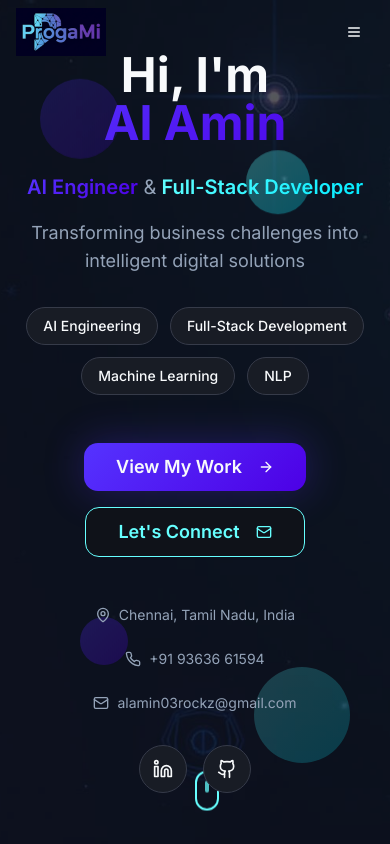
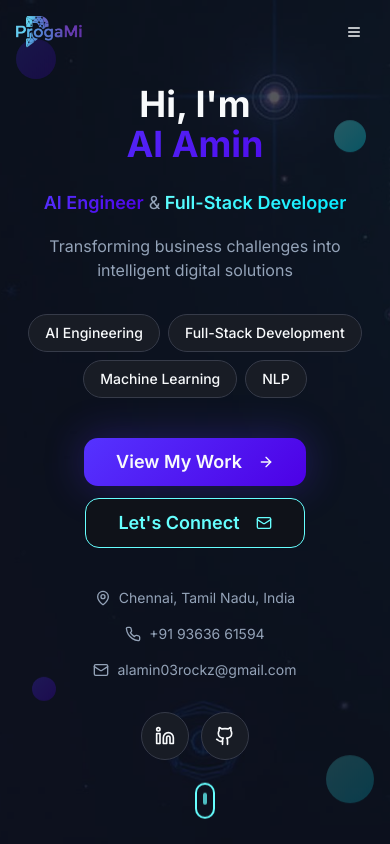
Before and after one commit to Prog-amin/portfolio, a React (Vite) app: page / in a window 390 px wide. Built offline with nearby package versions, Linux system fonts and the light colour scheme.

Commit message:
Initial commit

```diff
--- a/src/App.tsx
+++ b/src/App.tsx
@@ -4,6 +4,7 @@ import { TooltipProvider } from "@/components/ui/tooltip";
 import { QueryClient, QueryClientProvider } from "@tanstack/react-query";
 import { BrowserRouter, Routes, Route } from "react-router-dom";
 import Navigation from "./components/Navigation";
+import ScrollToTop from "./components/ScrollToTop";
 import Index from "./pages/Index";
 import About from "./pages/About";
 import Skills from "./pages/Skills";
@@ -21,6 +22,7 @@ const App = () => (
       <Sonner />
       <BrowserRouter>
         <div className="min-h-screen bg-background text-foreground font-inter">
+          <ScrollToTop />
           <Navigation />
           <Routes>
             <Route path="/" element={<Index />} />
--- a/src/components/Hero.tsx
+++ b/src/components/Hero.tsx
@@ -23,33 +23,33 @@ const Hero = () => {
 
       {/* Floating Elements */}
       <div className="absolute inset-0 overflow-hidden pointer-events-none">
-        <div className="absolute top-20 left-10 w-20 h-20 bg-gradient-primary rounded-full opacity-20 animate-float"></div>
-        <div className="absolute top-40 right-20 w-16 h-16 bg-gradient-accent rounded-full opacity-30 animate-float" style={{ animationDelay: '-2s' }}></div>
-        <div className="absolute bottom-40 left-20 w-12 h-12 bg-gradient-primary rounded-full opacity-25 animate-float" style={{ animationDelay: '-4s' }}></div>
-        <div className="absolute bottom-20 right-10 w-24 h-24 bg-gradient-accent rounded-full opacity-20 animate-float" style={{ animationDelay: '-1s' }}></div>
+        <div className="absolute top-10 sm:top-20 left-4 sm:left-10 w-10 h-10 sm:w-20 sm:h-20 bg-gradient-primary rounded-full opacity-20 animate-float"></div>
+        <div className="absolute top-32 sm:top-40 right-6 sm:right-20 w-8 h-8 sm:w-16 sm:h-16 bg-gradient-accent rounded-full opacity-30 animate-float" style={{ animationDelay: '-2s' }}></div>
+        <div className="absolute bottom-32 sm:bottom-40 left-8 sm:left-20 w-6 h-6 sm:w-12 sm:h-12 bg-gradient-primary rounded-full opacity-25 animate-float" style={{ animationDelay: '-4s' }}></div>
+        <div className="absolute bottom-10 sm:bottom-20 right-4 sm:right-10 w-12 h-12 sm:w-24 sm:h-24 bg-gradient-accent rounded-full opacity-20 animate-float" style={{ animationDelay: '-1s' }}></div>
       </div>
 
       <div className="relative z-10 max-w-7xl mx-auto px-4 sm:px-6 lg:px-8 text-center">
         <div className="animate-slide-up">
           {/* Main Heading */}
-          <h1 className="text-5xl md:text-7xl font-bold mb-6 font-inter">
+          <h1 className="text-4xl sm:text-5xl md:text-7xl font-bold mb-6 font-inter">
             <span className="block text-foreground">Hi, I'm</span>
             <span className="block text-gradient-primary">Al Amin</span>
             {/* <span className="block text-2xl md:text-4xl text-gradient-accent font-medium mt-2">(ProgaMi)</span> */}
           </h1>
 
           {/* Tagline */}
-          <p className="text-xl md:text-2xl text-muted-foreground mb-4 max-w-4xl mx-auto leading-relaxed">
+          <p className="text-lg sm:text-xl md:text-2xl text-muted-foreground mb-4 max-w-4xl mx-auto leading-relaxed px-2">
             <span className="text-gradient-primary font-semibold">AI Engineer</span> &
             <span className="text-gradient-accent font-semibold"> Full-Stack Developer</span>
           </p>
 
-          <p className="text-lg md:text-xl text-muted-foreground mb-8 max-w-3xl mx-auto">
+          <p className="text-base sm:text-lg md:text-xl text-muted-foreground mb-8 max-w-3xl mx-auto px-2">
             Transforming business challenges into intelligent digital solutions
           </p>
 
           {/* Skills Pills */}
-          <div className="flex flex-wrap justify-center gap-3 mb-12">
+          <div className="flex flex-wrap justify-center gap-2 sm:gap-3 mb-10 sm:mb-12 px-2">
             {skills.map((skill, index) => (
               <div
                 key={skill}
@@ -62,7 +62,7 @@ const Hero = () => {
           </div>
 
           {/* CTA Buttons */}
-          <div className="flex flex-col sm:flex-row gap-4 justify-center mb-12">
+          <div className="flex flex-col sm:flex-row gap-3 sm:gap-4 justify-center mb-10 sm:mb-12 px-4">
             <Link to="/projects">
               <Button size="lg" className="bg-gradient-primary hover:opacity-90 text-primary-foreground px-8 py-6 text-lg font-semibold hover-lift glow-primary">
                 View My Work <ArrowRight className="w-5 h-5 ml-2" />
@@ -77,7 +77,7 @@ const Hero = () => {
           </div>
 
           {/* Contact Info */}
-          <div className="flex flex-wrap justify-center gap-6 text-muted-foreground">
+          <div className="flex flex-wrap justify-center gap-4 sm:gap-6 text-muted-foreground px-4">
             <div className="flex items-center gap-2">
               <MapPin className="w-4 h-4" />
               <span className="text-sm">Chennai, Tamil Nadu, India</span>
@@ -97,7 +97,7 @@ const Hero = () => {
           </div>
 
           {/* Social Links */}
-          <div className="flex justify-center gap-4 mt-8">
+          <div className="flex justify-center gap-3 sm:gap-4 mt-8">
             <a
               href="https://linkedin.com/in/al-amin23"
               target="_blank"
@@ -119,8 +119,8 @@ const Hero = () => {
       </div>
 
       {/* Scroll Indicator */}
-      <div className="absolute bottom-8 left-1/2 transform -translate-x-1/2 animate-bounce">
-        <div className="w-6 h-10 border-2 border-accent rounded-full flex justify-center">
+      <div className="absolute bottom-6 sm:bottom-8 left-1/2 transform -translate-x-1/2 animate-bounce">
+        <div className="w-5 sm:w-6 h-9 sm:h-10 border-2 border-accent rounded-full flex justify-center">
           <div className="w-1 h-3 bg-accent rounded-full mt-2 animate-pulse"></div>
         </div>
       </div>
--- a/src/components/Navigation.tsx
+++ b/src/components/Navigation.tsx
@@ -40,7 +40,7 @@ const Navigation = () => {
             <img
               src={logo}
               alt="Logo"
-              className="h-12 w-auto object-contain"
+              className="h-8 sm:h-10 w-auto object-contain"
             />
           </Link>
 
@@ -77,7 +77,7 @@ const Navigation = () => {
       {/* Mobile Navigation */}
       {isOpen && (
         <div className="md:hidden bg-card border-t border-border">
-          <div className="px-4 py-6 space-y-2">
+          <div className="px-4 py-6 space-y-2 max-h-[70vh] overflow-y-auto">
             {navigation.map((item) => (
               <Link
                 key={item.name}
--- a/src/pages/Contact.tsx
+++ b/src/pages/Contact.tsx
@@ -121,7 +121,7 @@ const Contact = () => {
           </p>
         </div>
 
-        <div className="grid lg:grid-cols-2 gap-12">
+        <div className="grid lg:grid-cols-2 gap-8 lg:gap-12">
           {/* Contact Information */}
           <div className="animate-fade-in">
             <h2 className="text-3xl font-bold mb-8 text-gradient-accent">Get In Touch</h2>
@@ -154,7 +154,7 @@ const Contact = () => {
             {/* Social Links */}
             <div className="mb-8">
               <h3 className="text-xl font-bold mb-4">Connect on Social</h3>
-              <div className="flex gap-4">
+              <div className="flex gap-3 sm:gap-4">
                 {socialLinks.map((social, index) => (
                   <a
                     key={social.label}
@@ -208,7 +208,7 @@ const Contact = () => {
               </h2>
 
               <form onSubmit={handleSubmit} className="space-y-6">
-                <div className="grid md:grid-cols-2 gap-4">
+              <div className="grid sm:grid-cols-1 md:grid-cols-2 gap-4">
                   <div>
                     <Label htmlFor="name" className="text-sm font-medium">Name *</Label>
                     <Input
--- a/src/pages/Experience.tsx
+++ b/src/pages/Experience.tsx
@@ -97,7 +97,7 @@ const Experience = () => {
 
           <div className="relative">
             {/* Timeline Line */}
-            <div className="absolute left-8 top-0 bottom-0 w-0.5 bg-gradient-primary hidden md:block"></div>
+            <div className="absolute left-4 sm:left-8 top-0 bottom-0 w-0.5 bg-gradient-primary hidden md:block"></div>
 
             <div className="space-y-8">
               {experiences.map((exp, index) => (
@@ -105,7 +105,7 @@ const Experience = () => {
                   {/* Timeline Dot */}
                   <div className="absolute left-6 w-4 h-4 bg-gradient-primary rounded-full border-4 border-background hidden md:block"></div>
 
-                  <Card className="md:ml-16 bg-gradient-card p-6 hover-lift">
+                  <Card className="md:ml-12 lg:ml-16 bg-gradient-card p-6 hover-lift">
                     <div className="flex flex-col sm:flex-row sm:items-center sm:justify-between mb-4">
                       <div className="flex items-center gap-3 mb-2 sm:mb-0">
                         <div className="w-12 h-12 bg-gradient-primary rounded-lg flex items-center justify-center">
@@ -238,7 +238,7 @@ const Experience = () => {
             Career <span className="text-gradient-accent">Highlights</span>
           </h2>
 
-          <div className="grid md:grid-cols-3 gap-6">
+            <div className="grid sm:grid-cols-2 md:grid-cols-3 gap-4 md:gap-6">
             <Card className="bg-gradient-card p-6 text-center hover-lift animate-fade-in">
               <div className="w-16 h-16 bg-gradient-primary rounded-full flex items-center justify-center mx-auto mb-4">
                 <Briefcase className="w-8 h-8 text-primary-foreground" />
--- a/src/pages/Projects.tsx
+++ b/src/pages/Projects.tsx
@@ -187,7 +187,7 @@ const Projects = () => {
         </div>
 
         {/* Projects Grid */}
-        <div className="grid lg:grid-cols-2 gap-8">
+        <div className="grid sm:grid-cols-1 lg:grid-cols-2 gap-6 sm:gap-8">
           {filteredProjects.map((project, index) => (
             <Card
               key={project.title}
@@ -215,7 +215,7 @@ const Projects = () => {
                 <img src={project.image} alt={`${project.title} project thumbnail`} className="w-full h-full object-cover" loading="lazy" />
                 <div className="absolute inset-0 bg-gradient-to-t from-background/80 via-background/20 to-transparent" />
               </div>
-              <p className="text-muted-foreground mb-4">{project.description}</p>
+              <p className="text-muted-foreground mb-4 text-sm sm:text-base">{project.description}</p>
               <p className="text-sm text-muted-foreground mb-6 leading-relaxed">
                 {project.longDescription}
               </p>
@@ -243,7 +243,7 @@ const Projects = () => {
               </div>
 
               {/* Action Buttons */}
-              <div className="flex flex-wrap gap-3">
+              <div className="flex flex-wrap gap-2 sm:gap-3">
                 {project.links.live && (
                   <Button
                     asChild
--- a/src/pages/Skills.tsx
+++ b/src/pages/Skills.tsx
@@ -103,7 +103,7 @@ const Skills = () => {
           <h2 className="text-3xl font-bold text-center mb-12">
             <span className="text-gradient-accent">Core Expertise</span>
           </h2>
-          <div className="grid md:grid-cols-2 lg:grid-cols-3 gap-6">
+          <div className="grid sm:grid-cols-2 lg:grid-cols-3 gap-4 sm:gap-6">
             {topSkills.map((skill, index) => (
               <Card key={skill.name} className="bg-gradient-card p-6 hover-lift animate-fade-in" style={{ animationDelay: `${index * 0.1}s` }}>
                 <div className="mb-4">
@@ -131,7 +131,7 @@ const Skills = () => {
           <h2 className="text-3xl font-bold text-center mb-12">
             Detailed <span className="text-gradient-primary">Breakdown</span>
           </h2>
-          <div className="grid lg:grid-cols-2 gap-8">
+          <div className="grid sm:grid-cols-1 lg:grid-cols-2 gap-6 lg:gap-8">
             {skillCategories.map((category, index) => (
               <Card
                 key={category.title}
@@ -171,7 +171,7 @@ const Skills = () => {
           <h2 className="text-3xl font-bold text-center mb-12">
             <span className="text-gradient-accent">Technologies & Tools</span>
           </h2>
-          <div className="flex flex-wrap justify-center gap-3">
+          <div className="flex flex-wrap justify-center gap-2 sm:gap-3">
             {[
               'Python', 'JavaScript', 'TypeScript', 'React', 'NextJS', 'Django', 'FastAPI', 'Flask',
               'TensorFlow', 'PyTorch', 'scikit-learn', 'Pandas', 'NumPy', 'OpenAI', 'Hugging Face',
```
Also changed, not shown: src/components/ScrollToTop.tsx (added, +17 -0 lines), src/index.css (+11 -2 lines), src/pages/About.tsx (+4 -4 lines), src/assets/logo-progami.png.
